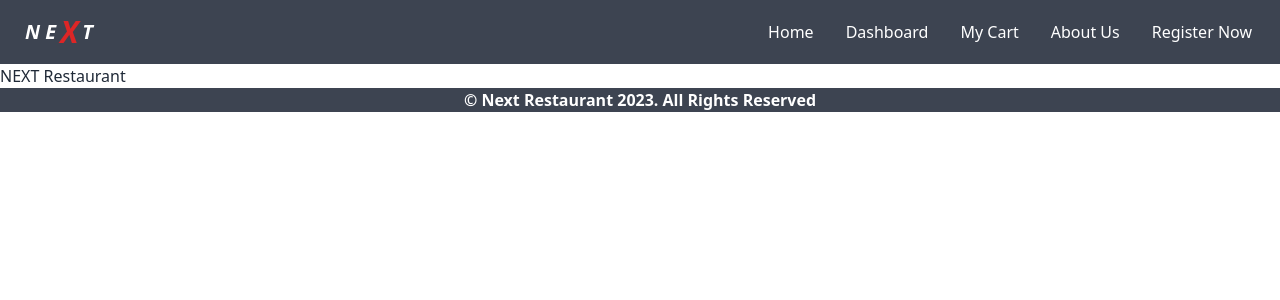
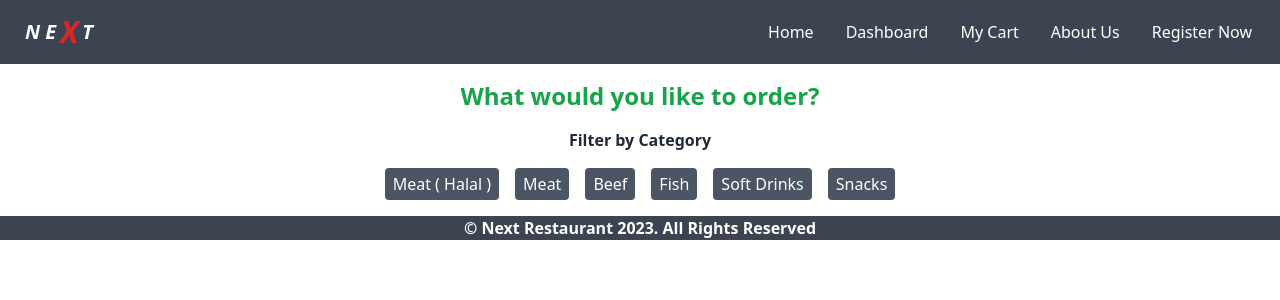
Before and after one commit to nahidahmed02/hungry-den, a Next.js app: page / in a window 1280 px wide. Shown: the top 300 px of the page. Built offline with nearby package versions, Linux system fonts and the light colour scheme.

Commit message:
category added

```diff
--- /dev/null
+++ b/components/Shop/Shop.js
@@ -0,0 +1,25 @@
+import React from 'react'
+
+const Shop = () => {
+    return (
+        <section>
+            <h1 className='text-center text-2xl font-bold my-4 text-green-600'>What would you like to order?</h1>
+            <p className='text-center font-bold '>Filter by Category</p>
+
+            <div className="navbar">
+
+                <ul className="menu menu-horizontal px-1 mx-auto">
+                    <li className='cursor-pointer bg-gray-600 text-white px-2 py-1 mx-2 rounded'>Meat ( Halal )</li>
+                    <li className='cursor-pointer bg-gray-600 text-white px-2 py-1 mx-2 rounded'>Meat</li>
+                    <li className='cursor-pointer bg-gray-600 text-white px-2 py-1 mx-2 rounded'>Beef</li>
+                    <li className='cursor-pointer bg-gray-600 text-white px-2 py-1 mx-2 rounded'>Fish</li>
+                    <li className='cursor-pointer bg-gray-600 text-white px-2 py-1 mx-2 rounded'>Soft Drinks</li>
+                    <li className='cursor-pointer bg-gray-600 text-white px-2 py-1 mx-2 rounded'>Snacks</li>
+
+                </ul>
+            </div>
+        </section>
+    )
+}
+
+export default Shop
--- a/pages/index.js
+++ b/pages/index.js
@@ -2,6 +2,7 @@ import Head from 'next/head'
 import Image from 'next/image'
 import { Inter } from 'next/font/google'
 import Layout from '@/components/Layout/Layout'
+import Shop from '@/components/Shop/Shop'
 
 const inter = Inter({ subsets: ['latin'] })
 
@@ -17,7 +18,7 @@ export default function Home() {
 
       <main>
         <Layout>
-          <h>NEXT Restaurant</h>
+          <Shop></Shop>
         </Layout>
       </main>
     </>
```
